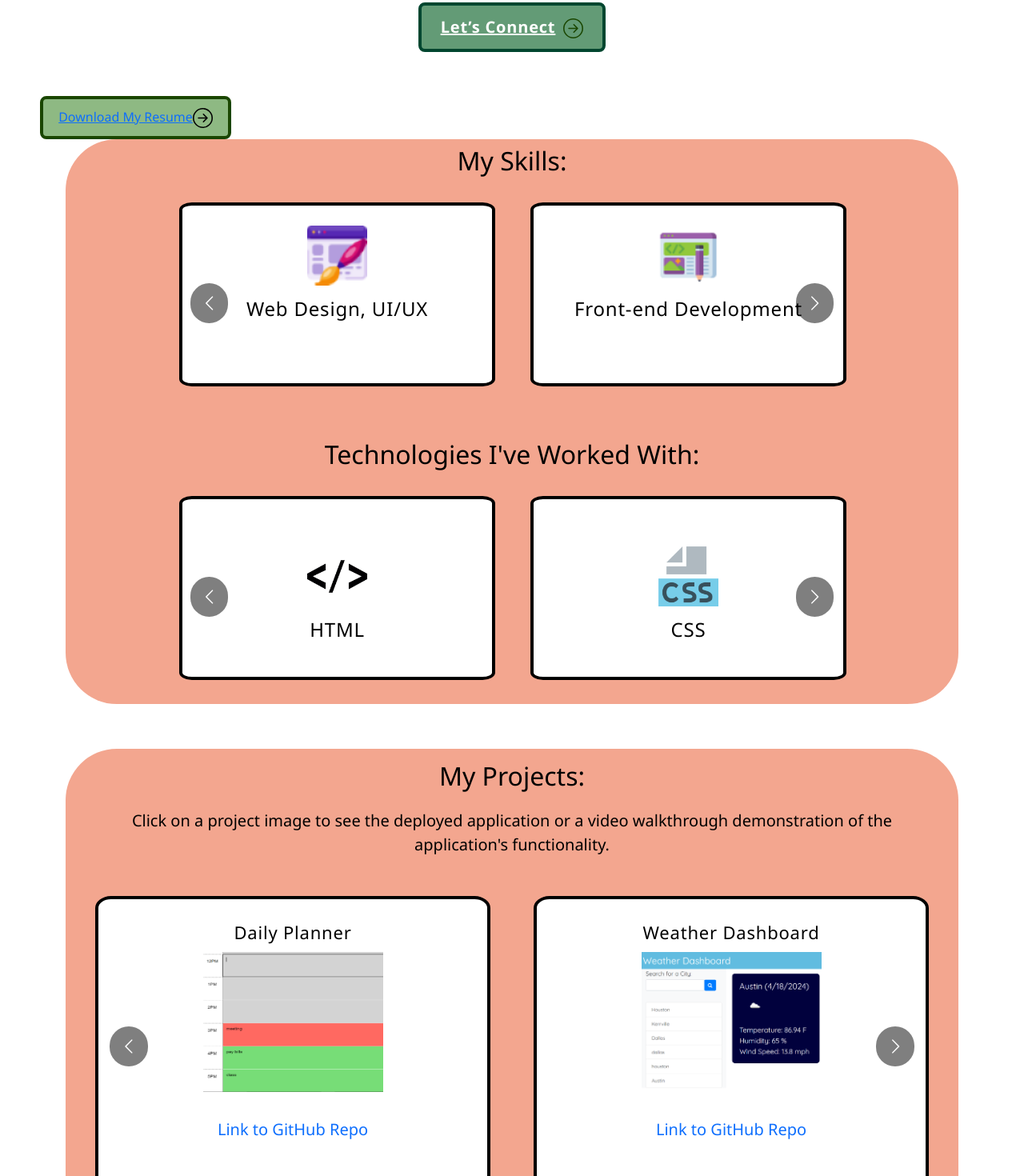
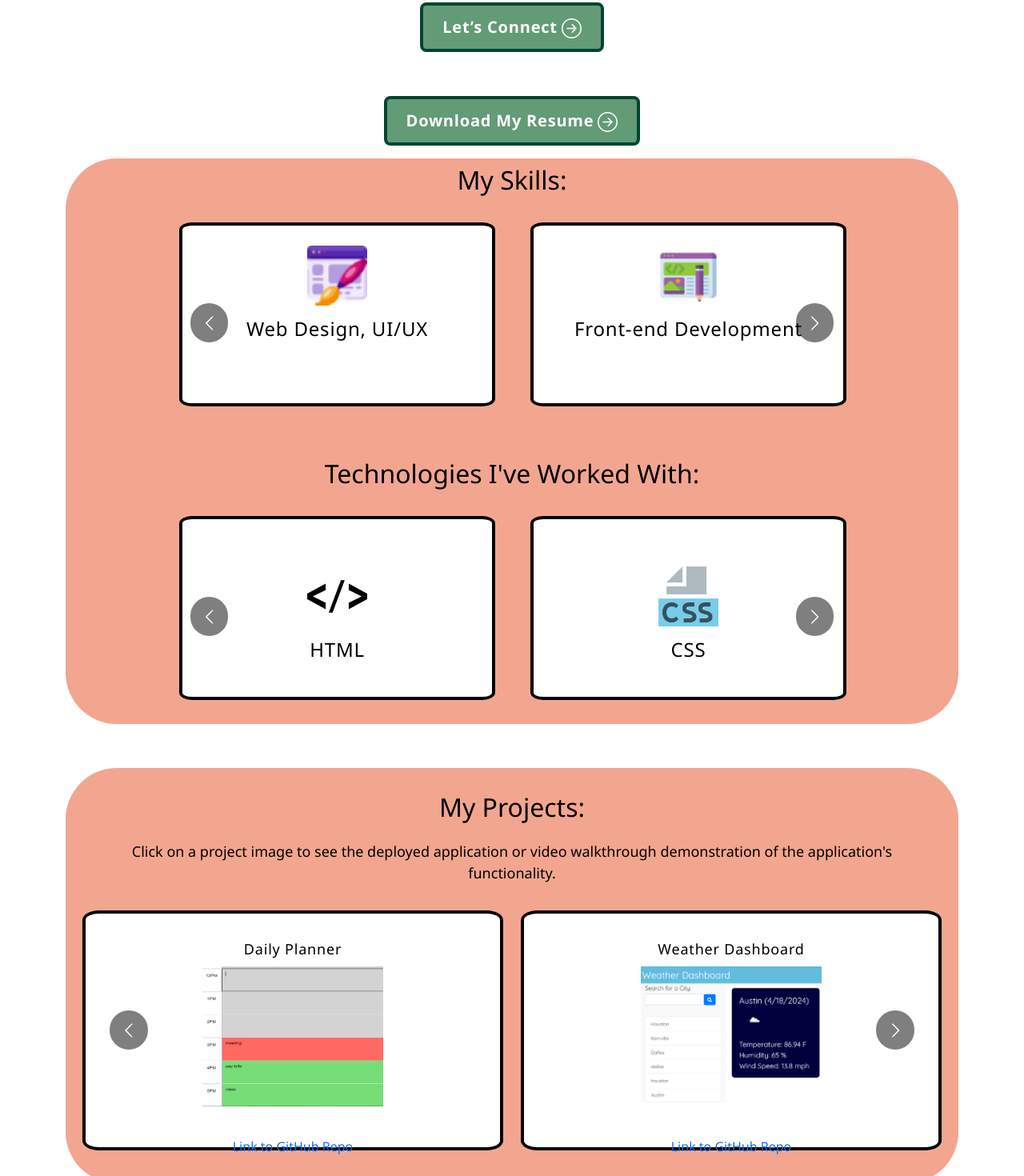
Before and after one commit to ccarroll929/my-react-portfolio, a React (Create React App) app: page / in a window 1280 px wide. Shown: the part 800-2270 px from the top of the page at 80% size. Built offline with nearby package versions, Linux system fonts and the light colour scheme.

Commit message:
made adjustments to layout and styles for Banner, Footer, and Projects components

```diff
--- a/src/App.css
+++ b/src/App.css
@@ -137,8 +137,8 @@
 }
 
 .banner button {
+  color: white;
   margin-bottom: 5%;
-  color: rgb(26, 70, 0);
   background-color: rgb(99, 155, 118);
   border: 4px solid rgb(0, 70, 47);
   font-weight: 700;
@@ -149,22 +149,18 @@
 .banner button a {
   color:white;
   font-weight: 700;
+  margin-right: 5px;
+  text-decoration: none;
 }
 
 .banner button a:hover {
-color:rgb(26, 70, 0);
+color:rgb(0, 70, 41);
+margin-right: 20px;
 }
 
-.banner button svg {
-  font-size: 25px;
-  margin-left: 10px;
-  transition: 0.3s ease-in-out;
-  line-height: 1;
+.banner button a img:hover {
+  color: white;
 }
-.banner button:hover svg {
-  margin-left: 25px;
-}
-
 
 .headerImg img {
   animation: updown 4s linear infinite;
@@ -235,11 +231,10 @@
 /************ Projects Css ************/
 .project {
   color: black;
-  position: relative;
   text-align: center;
 }
 .project img {
-width: 225px;
+width: 226px;
 height: 175px;
 }
 
@@ -247,7 +242,7 @@
   border-radius: 64px;
   text-align: center;
   background-color: rgba(243, 166, 143);
-  padding: 15px 10px;
+  padding: 30px 10px;
   margin-bottom: 5%;
 }
 .project h2 {
@@ -257,7 +252,7 @@
 
 .project p {
   font-family: 'Segoe UI', Tahoma, Geneva, Verdana, sans-serif;
-  font-size: 20px;
+  font-size: 18px;
   font-weight: 500;
   line-height: 1.5;
   margin: 2% 5%;
@@ -266,15 +261,16 @@
 .project h5 {
     font-family: 'Segoe UI', Tahoma, Geneva, Verdana, sans-serif;
     text-align: center;
-    font-size: 22px;
-    font-weight: 400;
+    margin-top: 6%;
+    font-size: 18px;
+    font-weight: 500;
     letter-spacing: 0.8px;
     line-height: 1.5em;
 }
 
 .project h6 {
   font-weight: 500;
-  font-size: 20px;
+  font-size: 16px;
   margin-top: 8%;
 }
 
@@ -286,10 +282,11 @@
   text-decoration: underline;
 }
 .project .item {
+  display: flex;
+  flex-flow: column;
+  height: 300px;
+  margin: 2%;
   background-color: white;
-  min-height: 375px;
-  margin: 5%;
-  padding: 25px;
   border-radius: 4%;
   border-radius: 4%;
   border: solid 4px black;
@@ -371,20 +368,27 @@
 
 /* Social links Css */
 footer {
+  display: flex;
+  flex-direction: column;
+  background-color: rgba(243, 166, 143);
+  border-radius: 64px;
   border-radius: 5px;
   letter-spacing: 0.8px;
   text-align: left;
-  margin-left: 12%;
+  margin-top: 5%;
 }
 
 .socials h4 {
   font-weight: 400;
-  font-size: 28px;
+  font-size: 26px;
   margin-top: 3%;
   font-weight: 400;
 }
 
-.socials h5 {
+.socials p {
+font-size: 18px;
+}
+.socials .icons {
   font-weight: 400;
   margin-bottom: 5%;
 }
@@ -411,6 +415,34 @@
 
 .social-icon a:hover {
 opacity: 1;
+}
+
+/* Resume */
+.resume-bx {
+  display: flex;
+  flex-direction: column;
+  align-items: center;
+}
+.resume button {
+  margin-bottom: 5%;
+  color: white;
+  background-color: rgb(99, 155, 118);
+  border: 4px solid rgb(0, 70, 47);
+  font-weight: 700;
+  font-size: 20px;
+  letter-spacing: 0.8px;
+}
+
+.resume button a {
+  color:white;
+  font-weight: 700;
+  margin-right: 5px;
+  text-decoration: none;
+}
+
+.resume button a:hover {
+  color:rgb(0, 70, 41);
+  margin-right: 25px;
 }
 
 @keyframes updown {
--- a/src/components/Banner.jsx
+++ b/src/components/Banner.jsx
@@ -1,8 +1,7 @@
 import { useState, useEffect } from "react";
-import { Container, Row, Col } from "react-bootstrap";
+import { Container } from "react-bootstrap";
 import headerImg from "../assets/img/header-img.png";
 import { ArrowRightCircle } from 'react-bootstrap-icons';
-// import 'animate.css';
 import TrackVisibility from 'react-on-screen';
 
 export const Banner = () => {
--- a/src/components/Footer.jsx
+++ b/src/components/Footer.jsx
@@ -8,10 +8,11 @@
     <footer className="socials" id="socials">
         <Container>
             <div className="social-icon">
-                <h4>Social Links</h4>
-                <h5><a href="https://www.linkedin.com/in/christina-carroll-504875304/"><img src={socialIcon1} alt="Icon" /></a>
+                <h4>Social Media Links</h4>
+                <p> Click an icon below to visit my LinkedIn, GitHub, and Facebook profiles!</p>
+                <div className="icons"><a href="https://www.linkedin.com/in/christina-carroll-504875304/"><img src={socialIcon1} alt="Icon" /></a>
                 <a href="https://github.com/ccarroll929"><img src={socialIcon2} alt="Icon" /></a>
-                <a href="https://www.facebook.com/christina.cormier.16/"><img src={socialIcon3} alt="Icon" /></a></h5>
+                <a href="https://www.facebook.com/christina.cormier.16/"><img src={socialIcon3} alt="Icon" /></a></div>
             </div>
         </Container>
     </footer>
--- a/src/components/Projects.jsx
+++ b/src/components/Projects.jsx
@@ -93,7 +93,7 @@
     imgUrl: logoGenerator,
     },
     {
-    title: "Random Password Generator",
+    title: "Password Generator",
     projectLink:"https://ccarroll929.github.io/password-generator/",
     githubLink: "https://github.com/ccarroll929/password-generator",
     imgUrl: passwordGenerator,
@@ -111,9 +111,9 @@
     <div className="container">
         <div className="row">
             <div className="col-12">
-            <div className="project-bx wow zoomIn">
+            <div className="project-bx">
                 <h2>My Projects:</h2>
-                <p>Click on a project image to see the deployed application or a video walkthrough demonstration of the application's functionality.</p>
+                <p>Click on a project image to see the deployed application or video walkthrough demonstration of the application's functionality.</p>
                 <Carousel responsive={responsive} infinite={true} className="owl-carousel owl-theme project-slider">
                     {
                     projects.map((project, index) => {
--- a/src/index.css
+++ b/src/index.css
@@ -12,6 +12,8 @@
 }
 
 button {
+  background-color: rgb(142, 185, 131);
+  border: 4px solid rgb(26, 70, 0);
   border-radius: 8px;
   border: 1px solid transparent;
   padding: 0.6em 1.2em;
@@ -32,8 +34,4 @@
     color: rgb(22, 59, 0);
     background-color: rgb(243, 183, 143);
   }
-  button {
-    background-color: rgb(142, 185, 131);
-    border: 4px solid rgb(26, 70, 0);
-  }
 }
```
